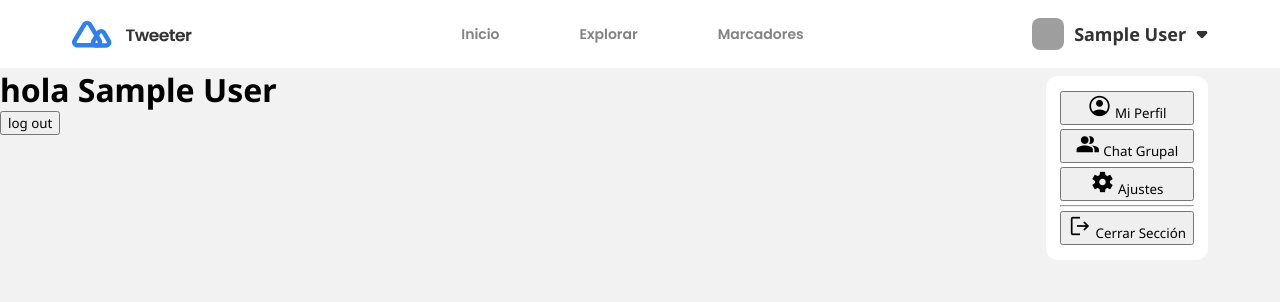
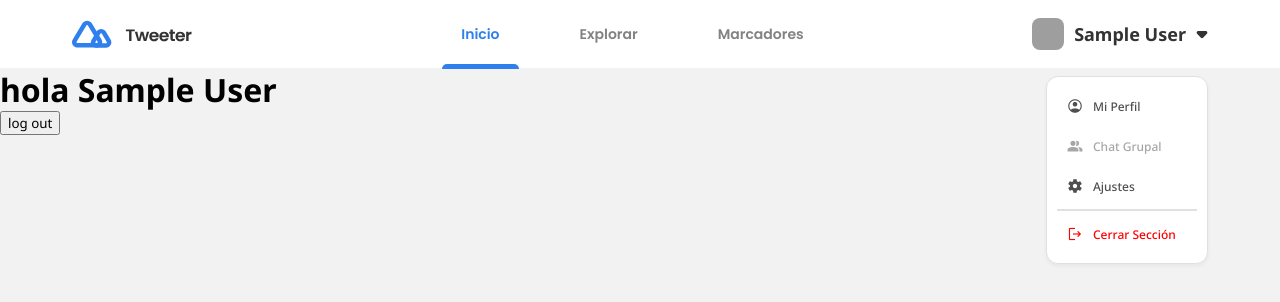
Before and after one commit to Musagy/tweeter, a Vue app in the folder client/: page / in a window 1280 px wide. Shown: the top 302 px of the page. Built offline with nearby package versions, Linux system fonts and the light colour scheme; sample sign-in values are in the browser's storage; grey boxes are pictures that could not be loaded.

Commit message:
navbar component desktop complete 👍

```diff
--- a/client/src/components/Form.vue
+++ b/client/src/components/Form.vue
@@ -66,18 +66,6 @@
 </script>
 
 <style scoped>
-  h1 {
-    font-family: Noto Sans;
-    font-size: 18px;
-    font-weight: 600;
-    line-height: 25px;
-    letter-spacing: -0.035em;
-    text-align: left;
-    margin-top: 27px;
-  }
-  p {
-    margin-top: 15px;
-  }
   form {
     display: flex;
     flex-direction: column;
--- a/client/src/components/LoginForm.css
+++ b/client/src/components/LoginForm.css
@@ -33,3 +33,16 @@ footer p:last-child a {
   font-weight: 400;
   color: #828282;
 }
+
+h1 {
+  font-family: Noto Sans;
+  font-size: 18px;
+  font-weight: 600;
+  line-height: 25px;
+  letter-spacing: -0.035em;
+  text-align: left;
+  margin-top: 27px;
+}
+p {
+  margin-top: 15px;
+}
--- a/client/src/components/LoginModal.vue
+++ b/client/src/components/LoginModal.vue
@@ -11,7 +11,7 @@
     </p>
     <Form type-form="signin" :inputs="signIn" />
     <p class="register">
-      No tienes cuenta. <a href="" target="">Regístrate</a>
+      No tienes cuenta. <router-link to="/register"> Regístrate </router-link>
     </p>
     <footer>
       <p>
@@ -24,10 +24,10 @@
 </template>
 
 <script setup lang="ts">
-  import Form from './Form.vue';
-  import {signIn} from "../utils/signForms"
+  import Form from "./Form.vue"
+  import { signIn } from "../utils/signForms"
 </script>
 
 <style scoped>
-  @import url(LoginForm.css);
+  @import url(./LoginForm.css);
 </style>
--- a/client/src/components/Nav.vue
+++ b/client/src/components/Nav.vue
@@ -3,11 +3,21 @@
     <nav>
       <img src="/tweeter.svg" alt="logo" class="logo" />
       <ul>
-        <li>Inicio</li>
-        <li>Explorar</li>
-        <li>Marcadores</li>
+        <template v-for="btn in mainMenu">
+          <router-link
+            v-if="typeof btn.handler === 'string'"
+            :to="btn.handler"
+            :class="{ current: btn.handler === path }"
+          >
+            {{ btn.title }}
+          </router-link>
+        </template>
       </ul>
-      <button class="profile btn-without-styles">
+      <button
+        class="user btn-without-styles"
+        @focus="showMenu"
+        @blur="hideMenu"
+      >
         <img
           src="https://osu.ppy.sh/images/layout/avatar-guest@2x.png"
           alt="profile-image"
@@ -15,35 +25,46 @@
         <h2>{{ user?.name }}</h2>
         <img src="/arrow.svg" alt="arrow" />
       </button>
-      <div class="profile-options">
-        <button>
-          <span class="material-symbols-outlined"> account_circle </span>
-          Mi Perfil
-        </button>
-        <button>
-          <span class="material-symbols-outlined"> group </span>
-          Chat Grupal
-        </button>
-        <button>
-          <span class="material-symbols-outlined"> settings </span>
-          Ajustes
-        </button>
-        <hr />
-        <button>
-          <span class="material-symbols-outlined"> logout </span>
-          Cerrar Sección
-        </button>
-      </div>
+      <Transition>
+        <ul class="userMenu" v-if="toggleUserMenu">
+          <template v-for="(btn, index) in userMenu">
+            <hr v-if="index === userMenu.length - 1" />
+            <router-link
+              v-if="typeof btn.handler === 'string'"
+              :to="btn.handler + (index == 0 ? user?.id : '')"
+              class="userMenu__btn"
+              :class="{ disabled: btn.disabled }"
+            >
+              <span class="material-symbols-outlined"> {{ btn.icon }} </span>
+              {{ btn.title }}
+            </router-link>
+            <a v-else class="userMenu__btn" @click="btn.handler">
+              <span class="material-symbols-outlined"> {{ btn.icon }} </span>
+              {{ btn.title }}
+            </a>
+          </template>
+        </ul>
+      </Transition>
     </nav>
   </header>
 </template>
 
 <script setup lang="ts">
   import { storeToRefs } from "pinia"
+  import { ref } from "vue"
   import { useAuthStore } from "../store/useAuthStore"
+  import { userMenu, mainMenu } from "../utils/navbar"
+  import { useRoute } from "vue-router"
 
   const authStore = useAuthStore()
   const { user } = storeToRefs(authStore)
+
+  const { path } = useRoute()
+
+  const toggleUserMenu = ref(true)
+  const showMenu = () => (toggleUserMenu.value = true)
+  const hideMenu = () => (toggleUserMenu.value = false)
+  // const showMenu = ref(false)
 </script>
 <style scoped>
   header {
@@ -72,16 +93,32 @@ nav ul {
     display: flex;
     gap: 80px;
   }
-nav ul li {
-  list-style: none;
+  nav ul a {
+    text-decoration: none;
 
     font-family: "Poppins";
     font-weight: 600;
     font-size: 14px;
 
     color: #828282;
+
+    cursor: pointer;
   }
-.profile {
+  .current {
+    color: #2f80ed;
+    position: relative;
+  }
+  .current::after {
+    content: "";
+    position: absolute;
+    width: 200%;
+    height: 5px;
+    background-color: #2f80ed;
+    top: 40px;
+    right: -50%;
+    border-radius: 10px 10px 0px 0px;
+  }
+  .user {
     display: flex;
     align-items: center;
     gap: 10px;
@@ -90,25 +127,75 @@ nav ul li {
     font-family: "Noto Sans";
     font-weight: 700;
     font-size: 12px;
+
+    cursor: pointer;
   }
-.profile img:first-child {
+  .user img:first-child {
     height: 32px;
     width: 32px;
     border-radius: 8px;
   }
-.profile img:last-child {
+  .user img:last-child {
     width: 12px;
     margin-top: 2px;
   }
-.profile-options {
+  .userMenu {
     position: absolute;
     right: 0;
     top: 76px;
     display: flex;
     flex-direction: column;
-  gap: 4px;
+    gap: 6px;
+
+    border: 1px solid #e0e0e0;
     background-color: #fff;
-  padding: 15px 14px;
+    padding: 12px 10px;
     border-radius: 12px;
+    box-shadow: 0px 2px 4px 0px #0000000d;
+  }
+  .userMenu__btn {
+    display: flex;
+    align-items: center;
+
+    width: 120px;
+    height: 26px;
+    gap: 10px;
+    padding: 4px 10px;
+
+    color: #4f4f4f;
+    text-decoration: none;
+    font-size: 12px;
+    font-family: "Noto Sans";
+    font-weight: 500;
+    border-radius: 8px;
+
+    cursor: pointer;
+  }
+  .userMenu__btn span {
+    font-size: 16px;
+  }
+  .userMenu__btn:hover {
+    background: #f2f2f2;
+  }
+  .userMenu__btn:last-child {
+    color: red;
+  }
+  .userMenu hr {
+    border: 1px solid #e0e0e0;
+  }
+  .disabled {
+    opacity: 0.5;
+    pointer-events: none;
+  }
+  /* we will explain what these classes do next! */
+  .v-enter-active,
+  .v-leave-active {
+    transition: opacity 0.1s ease;
+  }
+
+  .v-enter-from,
+  .v-leave-to {
+    opacity: 0;
+    transform: translateY(-2px);
   }
 </style>
--- a/client/src/components/RegisterModal.vue
+++ b/client/src/components/RegisterModal.vue
@@ -10,7 +10,7 @@
     </p>
     <Form type-form="signup" :inputs="signUp" />
     <p class="register">
-      No tienes cuenta. <a href="" target="">Regístrate</a>
+      Tienes cuenta. <router-link to="/login"> Inicie sección </router-link>
     </p>
     <footer>
       <p>
@@ -23,10 +23,10 @@
 </template>
 
 <script setup lang="ts">
-  import Form from './Form.vue';
-  import {signUp} from "../utils/signForms"
+  import Form from "./Form.vue"
+  import { signUp } from "../utils/signForms"
 </script>
 
 <style scoped>
-  @import url(LoginForm.css);
+  @import url(./LoginForm.css);
 </style>
--- /dev/null
+++ b/client/src/pages/Settings.vue
@@ -0,0 +1,15 @@
+<template>
+</template>
+
+<script setup lang="ts">
+</script>
+
+<style scoped>
+  main {
+    height: 100vh;
+    width: 100%;
+    display: flex;
+    align-items: center;
+    justify-content: center;
+  }
+</style>
--- /dev/null
+++ b/client/src/pages/user/[id].vue
@@ -0,0 +1,13 @@
+<template>
+  <div>
+
+  </div>
+</template>
+
+<script setup lang="ts">
+
+</script>
+
+<style scoped>
+
+</style>
--- a/client/src/router.ts
+++ b/client/src/router.ts
@@ -4,6 +4,8 @@ import { createRouter, createWebHistory, RouteRecordRaw } from "vue-router"
 import Home from "./pages/Home.vue"
 import Login from "./pages/Login.vue"
 import Register from "./pages/Register.vue"
+import User from "./pages/user/[id].vue"
+import Settings from "./pages/Settings.vue"
 
 const routes: Readonly<RouteRecordRaw[]> = [
   { path: "/", component: Home, name: "Home", meta: { reqAuth: true } },
@@ -14,6 +16,8 @@ const routes: Readonly<RouteRecordRaw[]> = [
     name: "Register",
     meta: { reqAuth: false },
   },
+  { path: "/user/:id", component: User, name: "User" },
+  { path: "/settings", component: Settings, name: "Settings" },
 ]
 
 const router = createRouter({
@@ -26,7 +30,7 @@ router.beforeEach(to => {
   if (!user && to.meta.reqAuth) {
     return { name: "Login" }
   }
-  if (user && !to.meta.reqAuth) {
+  if (user && to.meta.reqAuth === false) {
     return { name: "Home" }
   }
 })
--- a/client/src/utils/navbar.ts
+++ b/client/src/utils/navbar.ts
@@ -1,14 +1,48 @@
-import { useRoute } from "vue-router"
+// import { useRouter } from "vue-router"
+import { useAuthStore } from "../store/useAuthStore"
 
-const router = useRoute()
+export type btn = {
+  icon?: string
+  title: string
+  handler: (() => void | string) | string
+  disabled?: boolean
+}
 
-export const mainMenu = []
+export const mainMenu: btn[] = [
+  {
+    title: "Inicio",
+    handler: "/",
+  },
+  {
+    title: "Explorar",
+    handler: "/search",
+  },
+  {
+    title: "Marcadores",
+    handler: "/save",
+  },
+]
 
-export const userMenu = [
+export const userMenu: btn[] = [
   {
-    name: "Mi Perfil",
-    handler() {
-      // router.name("")
-    }
-  }
+    title: "Mi Perfil",
+    icon: "account_circle",
+    handler: "/user/",
+  },
+  {
+    title: "Chat Grupal",
+    icon: "group",
+    handler: "/chat",
+    disabled: true,
+  },
+  {
+    title: "Ajustes",
+    icon: "settings",
+    handler: "/settings",
+  },
+  {
+    title: "Cerrar Sección",
+    icon: "logout",
+    handler: () => useAuthStore().logout(),
+  },
 ]
```
Lines whose indentation alone changed are shown as unchanged.
